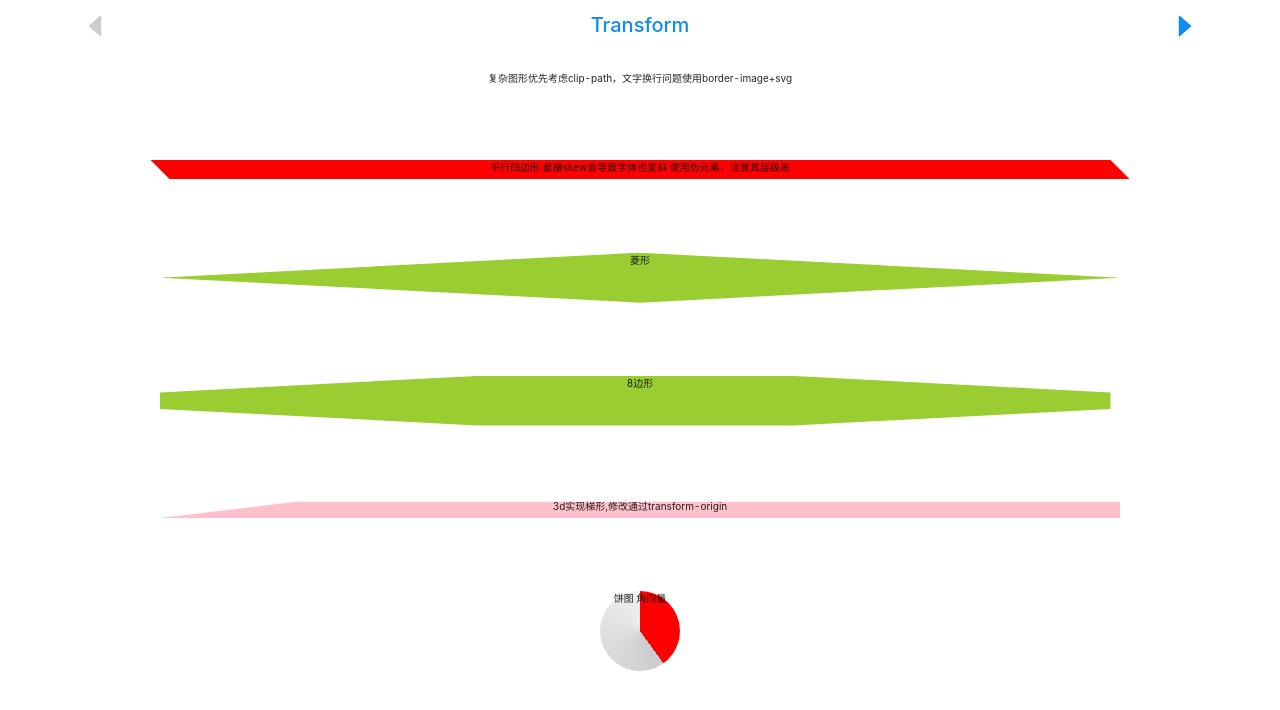
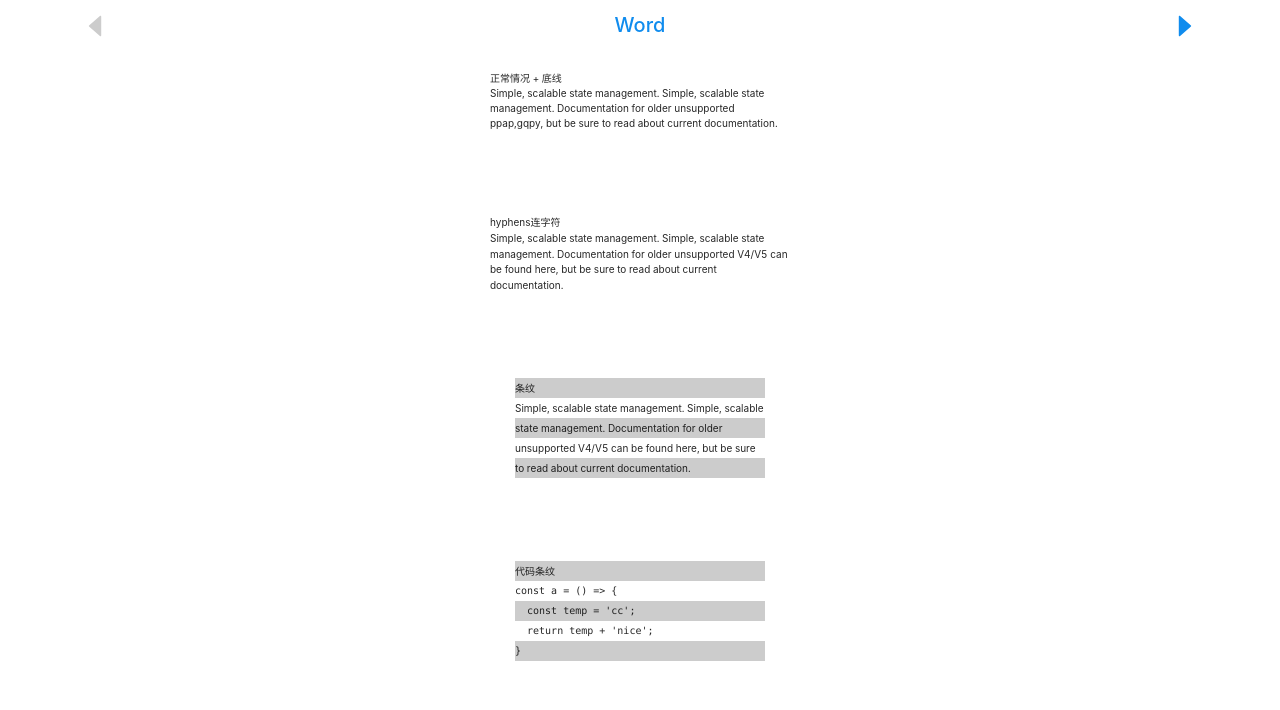
Before and after one commit to caifeng123/learn-css, a React (Create React App) app: page / in a window 1280 px wide. Shown: the top 710 px of the page. Built offline with nearby package versions, Linux system fonts and the light colour scheme.

Commit message:
feat: word part done

```diff
--- a/src/index.less
+++ b/src/index.less
@@ -14,3 +14,7 @@
     text-align: center;
   }
 }
+
+.slick-dots.slick-dots-bottom {
+  display: none !important;
+}
--- a/src/introduction.tsx
+++ b/src/introduction.tsx
@@ -6,11 +6,12 @@ import { memo, useRef, useState } from "react";
 import { CarouselRef } from "antd/lib/carousel";
 import { Carousel } from "antd";
 import { CaretLeftOutlined, CaretRightOutlined } from "@ant-design/icons";
-import { Shadow, BorderImage, Transform } from "./teach";
+import { Shadow, BorderImage, Transform, Word } from "./teach";
 // import TeachDemos from "./teachdemos";
 // import { useCounter } from "../hooks";
 
 const config = {
+  Word: <Word />,
   Transform: <Transform />,
   BorderImage: <BorderImage />,
   Shadow: <Shadow />
--- a/src/teach/index.ts
+++ b/src/teach/index.ts
@@ -1,3 +1,4 @@
 export { default as Shadow } from "./shadow";
 export { default as BorderImage } from "./borderImage";
 export { default as Transform } from "./transform";
+export { default as Word } from "./word";
--- a/src/teach/transform/index.tsx
+++ b/src/teach/transform/index.tsx
@@ -10,9 +10,7 @@ export default () => {
       <div id="clip-path-rhombus">菱形</div>
       <div id="clip-path-eight-edge">8边形</div>
       <div id="threeD-trapezoid">3d实现梯形,修改通过transform-origin</div>
-      <div id="conic-gradient" data-value="30%">
-        饼图 角向量
-      </div>
+      <div id="conic-gradient">饼图 角向量</div>
     </div>
   );
 };
--- /dev/null
+++ b/src/teach/word/index.less
@@ -0,0 +1,40 @@
+#sample {
+  width: 300px;
+  text-align: left;
+  background: linear-gradient(transparent 70%, #000 75%, transparent 0);
+  line-height: 1.5em;
+  background-size: 100% 1.5em;
+
+  // .dashed {
+  //   background:linear-gradient(
+  //     90deg, #ccc 70%, transparent 0
+  //   ) repeat-x;
+  //   background-position: bottom;
+  //   background-size: 1em 1px;
+  // }
+}
+
+#hyphens {
+  hyphens: auto;
+  width: 300px;
+  text-align: left;
+}
+
+#zebra {
+  width: 250px;
+  text-align: left;
+  line-height: 2em;
+  background: linear-gradient(#ccc 50%, transparent 0);
+  background-size: 100% 4em;
+}
+
+#code-zebra {
+  width: 250px;
+  text-align: left;
+  line-height: 2em;
+  background: linear-gradient(#ccc 50%, transparent 0);
+  background-size: 100% 4em;
+  pre {
+    tab-size: 2;
+  }
+}
--- /dev/null
+++ b/src/teach/word/index.tsx
@@ -0,0 +1,40 @@
+import "./index.less";
+const code = `const a = () => {
+  const temp = 'cc';
+  return temp + 'nice';
+}`;
+
+export default () => {
+  return (
+    <div className="App">
+      <div id="sample">
+        正常情况 + 底线
+        <br />
+        Simple, scalable state management. Simple, scalable state management.
+        Documentation{" "}
+        <span className="dashed">for older unsupported ppap,gqpy</span>, but be
+        sure to read about current documentation.
+      </div>
+      <div id="hyphens">
+        hyphens连字符
+        <br />
+        Simple, scalable state management. Simple, scalable state management.
+        Documentation for older unsupported V4/V5 can be found here, but be sure
+        to read about current documentation.
+      </div>
+      <div id="zebra">
+        条纹
+        <br />
+        Simple, scalable state management. Simple, scalable state management.
+        Documentation for older unsupported V4/V5 can be found here, but be sure
+        to read about current documentation.
+      </div>
+      <div id="code-zebra">
+        代码条纹
+        <pre>
+          <code>{code}</code>
+        </pre>
+      </div>
+    </div>
+  );
+};
```
